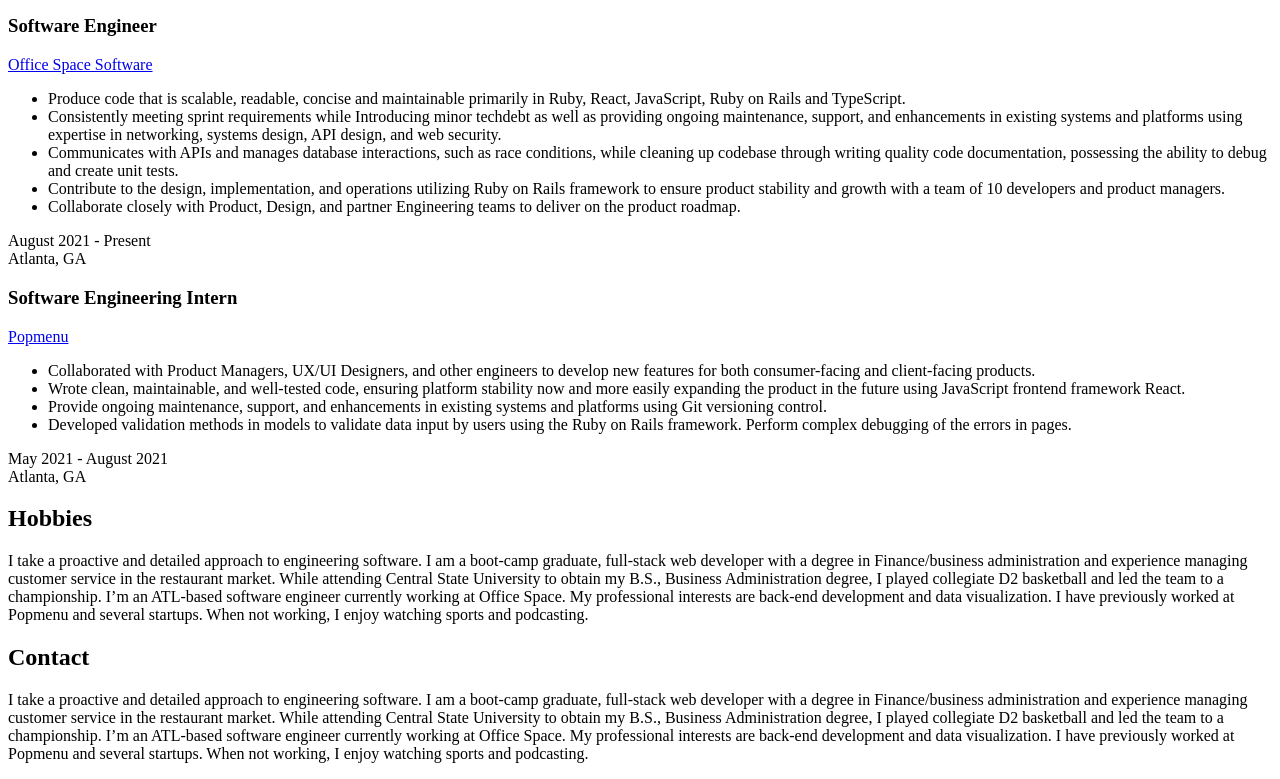
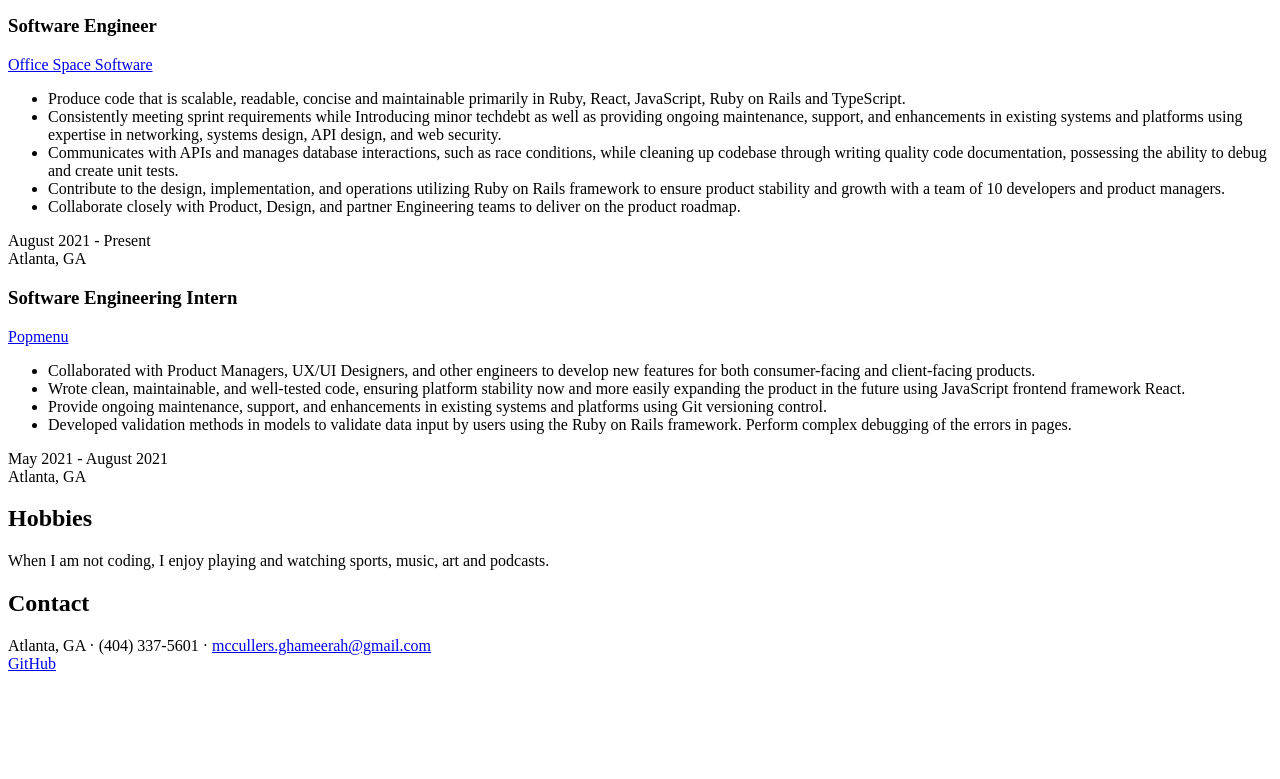
Before and after one commit to ameerrah9/about-me, a plain HTML site: page index.html in a window 1280 px wide. Shown: the part 294-1073 px from the top of the page. After the commit the page ends 975 px from the top, so only its background shows below. Drawn offline with Linux system fonts and the light colour scheme.

Commit message:
adding contact info

```diff
--- a/index.html
+++ b/index.html
@@ -118,9 +118,7 @@
         <div>
             <h1>Hobbies</h1>
             <p>
-                I take a proactive and detailed approach to engineering software. I am a boot-camp graduate, full-stack web developer with a degree in Finance/business administration and experience managing customer service in the restaurant market. While attending Central
-                State University to obtain my B.S., Business Administration degree, I played collegiate D2 basketball and led the team to a championship. I’m an ATL-based software engineer currently working at Office Space. My professional interests are
-                back-end development and data visualization. I have previously worked at Popmenu and several startups. When not working, I enjoy watching sports and podcasting.
+                When I am not coding, I enjoy playing and watching sports, music, art and podcasts.
             </p>
         </div>
     </section>
@@ -128,11 +126,14 @@
     <section id="contact">
         <div>
             <h1>Contact</h1>
-            <p>
-                I take a proactive and detailed approach to engineering software. I am a boot-camp graduate, full-stack web developer with a degree in Finance/business administration and experience managing customer service in the restaurant market. While attending Central
-                State University to obtain my B.S., Business Administration degree, I played collegiate D2 basketball and led the team to a championship. I’m an ATL-based software engineer currently working at Office Space. My professional interests are
-                back-end development and data visualization. I have previously worked at Popmenu and several startups. When not working, I enjoy watching sports and podcasting.
-            </p>
+            <div>
+                Atlanta, GA · (404) 337-5601 ·
+                <a href="mailto:mccullers.ghameerah@gmail.com">mccullers.ghameerah@gmail.com</a
+          >
+        </div>
+        <div>
+          <a href="https://github.com/ameerrah9">GitHub</a>
+            </div>
         </div>
     </section>
     <script src="index.js"></script>
```
